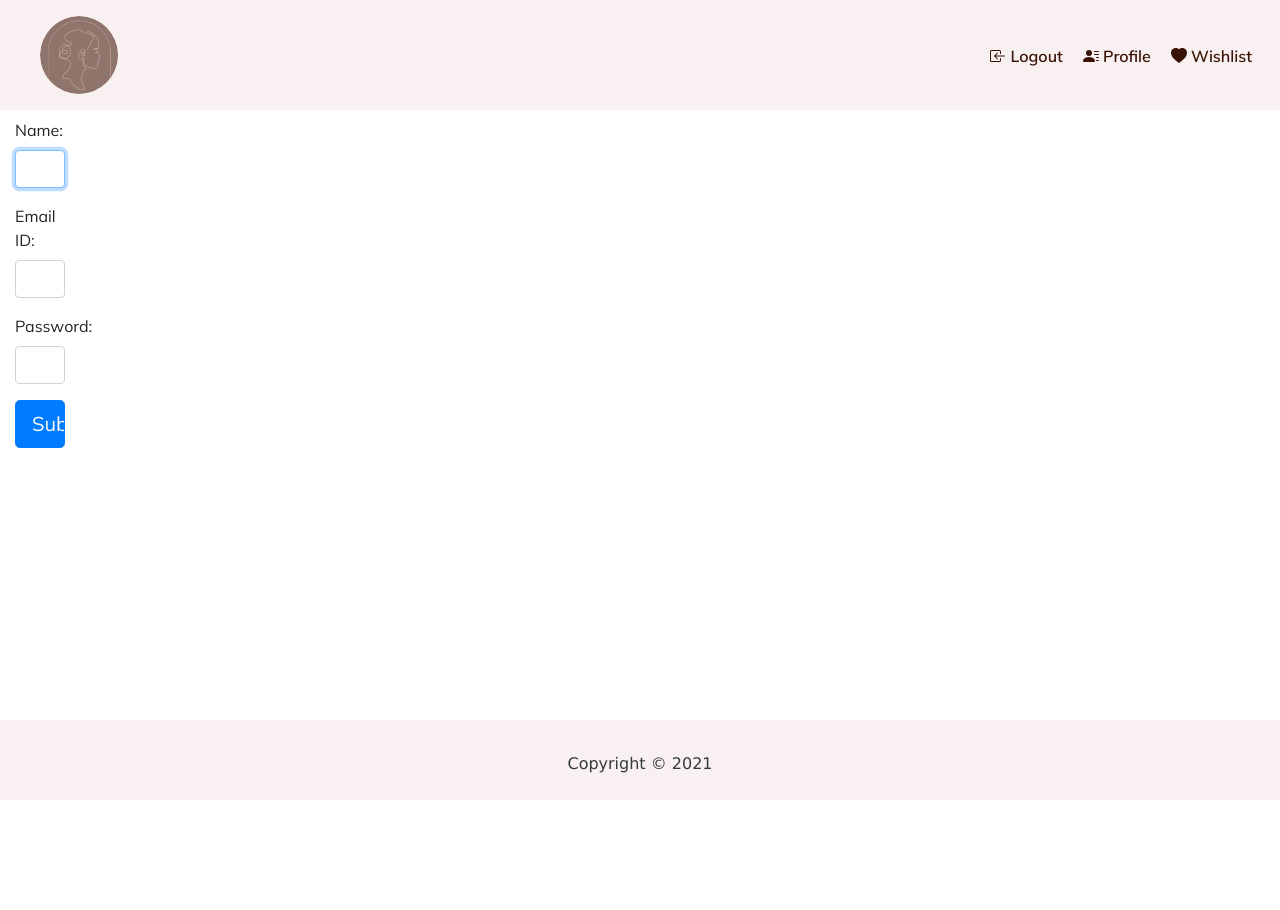
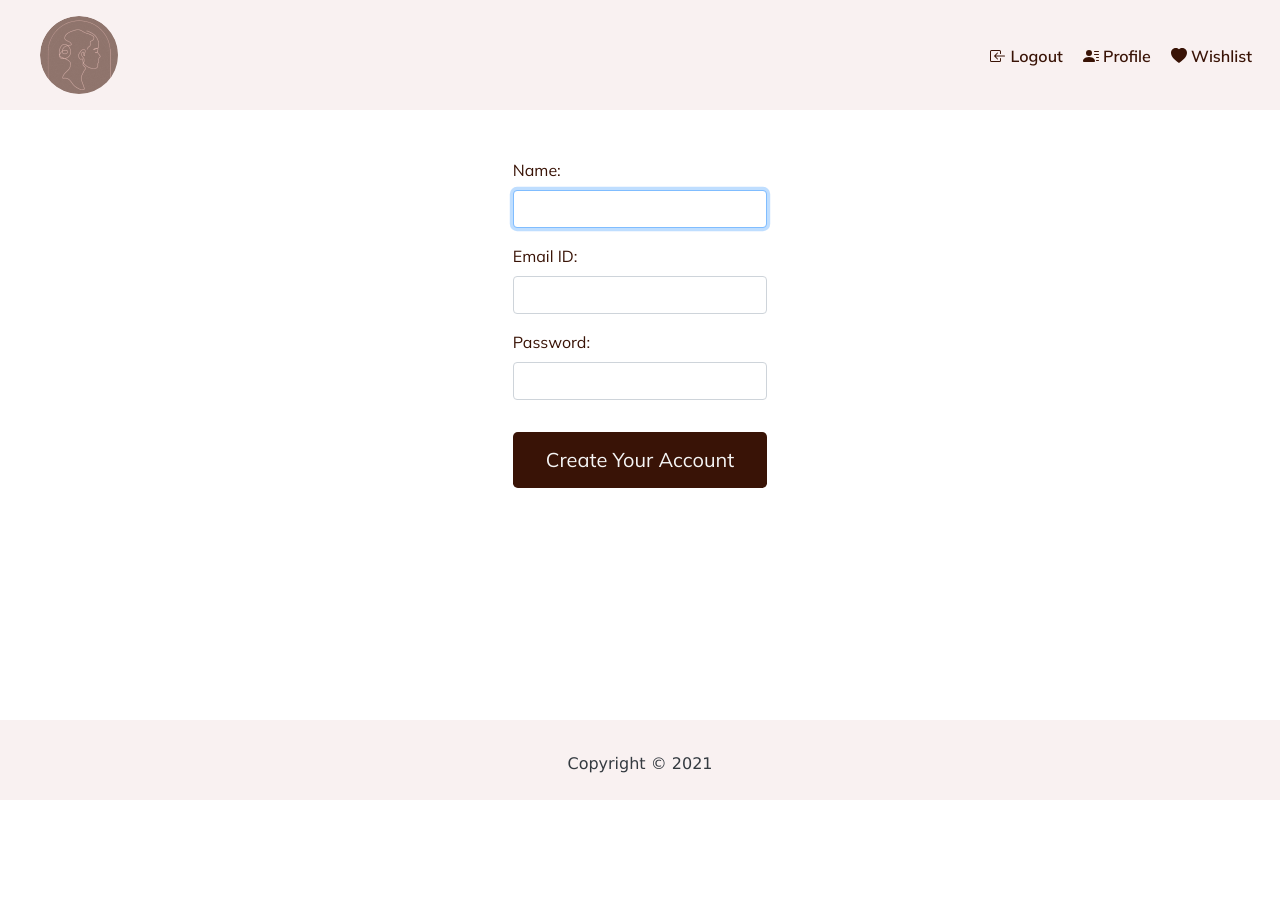
Before and after one commit to marymathews/bridal-boutique, a Flask app: page /showSignUp in a window 1280 px wide. Before the commit the page ends 800 px from the top, so only its background shows below. Run offline with Flask 2, Linux system fonts and the light colour scheme.

Commit message:
completed sign up form UI

```diff
--- a/static/styles.css
+++ b/static/styles.css
@@ -2,6 +2,7 @@ html, body {
     height: 100%;
     margin: 0;
     font-family: 'Mulish', sans-serif;
+    color: #391306;
   }
   a {
 	  color: #391306!important;
@@ -49,3 +50,12 @@ html, body {
 	  color: #0a262b!important;
 	  font-size: large;
   }
+  .sign-up-form #submit {
+    background-color: #391306;
+    color: whitesmoke;
+    padding: 0.75rem 2rem!important;
+    margin-top: 2rem!important;
+  }
+  .sign-up-form {
+    margin-top: 3rem!important;
+  }
--- a/templates/index.html
+++ b/templates/index.html
@@ -401,7 +401,7 @@
                 </div>
             </div> -->
             <!-- Bottom row with copyright-->
-            <div class="row bg-dark justify-content-center footer-2 navbar fixed-bottom">
+            <div class="row bg-dark justify-content-center footer-2">
                 <p class="text-dark px-4 pt-4">Copyright © 2021</p>
             </div>
             <!-- Bottom row with breadcrumbs -->
--- a/templates/signUp.html
+++ b/templates/signUp.html
@@ -51,12 +51,11 @@
             </div>
         </nav>
         <!-- Entire middle section -->
-        <div class="container-fluid">
+        <div class="container-fluid h-100">
             <!-- Main row -->
-            <div class="row">
+            <div class="row h-100">
                 <!-- Main column with images, details, and thumbnails-->
-                <div class="mt-2">
-					<form class="sign-up-form col-lg-4" method="POST" action="/signUp">
+				<form class="sign-up-form mx-auto" method="POST" action="/signUp">
 					<div class="form-group">
 						<label for="name">Name:</label>
 						<input type="text" class="form-control" name="name" id="name" required autofocus>
@@ -69,9 +68,8 @@
 						<label for="password">Password:</label>
 						<input type="password" class="form-control" name="password" id="password" required>
 					</div>
-						<input type="submit" id="submit" class="btn btn-lg btn-primary btn-block">
+					<input type="submit" id="submit" class="btn btn-lg btn-block" value="Create Your Account">
 				</form>
-                </div>
             </div>
         </div>
          <!-- Bottom row/footer -->
```
Lines whose indentation alone changed are shown as unchanged.
